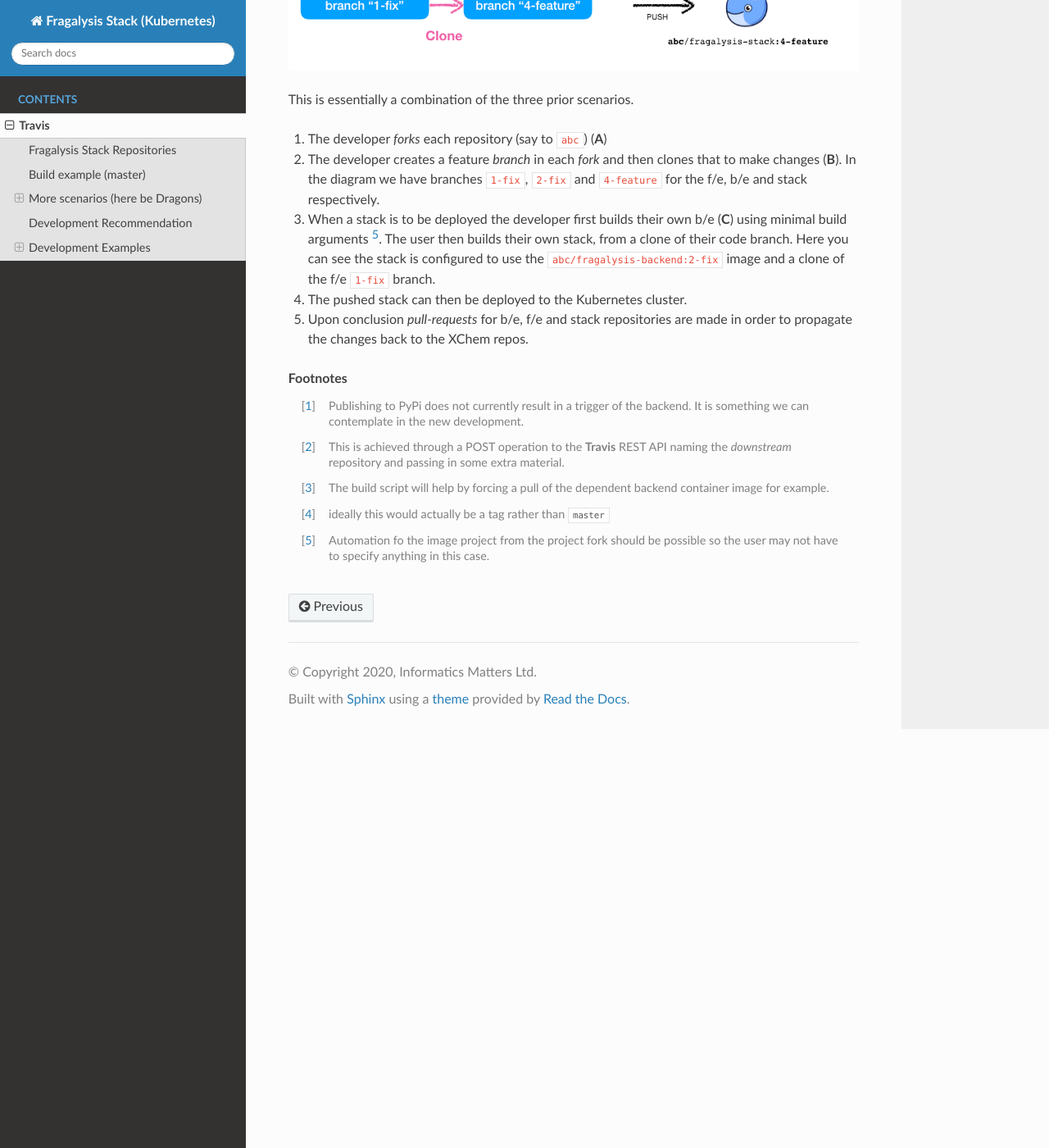
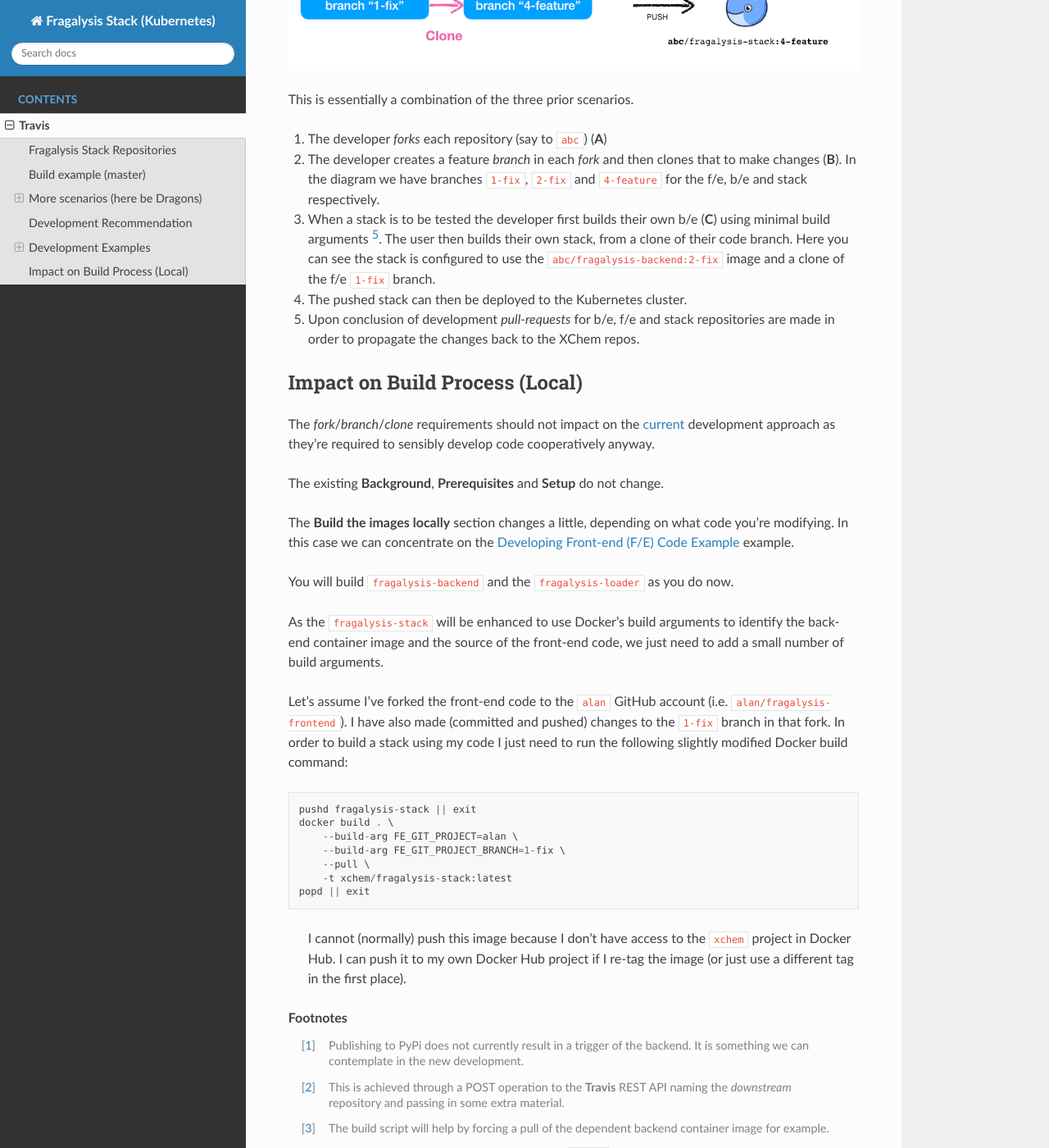
Before and after one commit to InformaticsMatters/dls-fragalysis-stack-kubernetes, a Sphinx documentation site: the page built from docs/source/travis.rst, in a window 1280 px wide and 1400 px high, scrolled down 10594 px. Shown: the whole window at 82% size. Built offline with Sphinx 7.4.7 and the Read the Docs theme 2.0.0, drawn with Linux system fonts in a browser that asks for light colours; formulas are drawn with MathJax 3; some of the changed text lies outside the part shown.

Commit message:
- Updated travis doc with a section on the impact on the build process

```diff
--- a/docs/source/travis.rst
+++ b/docs/source/travis.rst
@@ -324,6 +325,8 @@
     and the ability to use build-time args in the FROM statement,
     i.e. Docker v17.05 or later.
 
+..  _fe-example:
+
 Developing Front-end (F/E) Code Example
 ---------------------------------------
 
@@ -337,11 +340,11 @@
 2.  The developer creates a *branch* and clones it, e.g. ``1-fix``,
     in order to make changes (**B**)
 3.  The developer *clones* ``xchem/fragslysis-stack`` (**C**)
-4.  When a stack image is to be deployed the developer builds the stack
-    (locally). This will be achieved through the use of a build script [#f3]_)
-    where the developer provides a suitable set of *build-args*, as shown
-    (**D**).
-5.  Upon conclusion a *pull-request* on the f/e repository
+4.  When a stack image is to be tested the developer builds the stack
+    (locally) using Docker. This could be achieved through the use of a
+    build script [#f3]_) where the developer provides a suitable set of
+    *build-args*, as shown (**D**).
+5.  Upon conclusion of development a *pull-request* on the f/e repository
     propagates the changes back to the XChem repo.
 
 The produced *stack*, built from a tagged b/e and the code in
@@ -363,6 +366,8 @@
     This is essential in the example above because the user wishes to publish
     ``abc/fragalysis-stack:1-fix``, not ``abc/fragalysis-stack:latest``.
 
+..  _be-example:
+
 Developing Back-end (B/E) Code Example
 --------------------------------------
 
@@ -378,12 +383,14 @@
 2.  The developer creates a *branch* and clones it, e.g. ``1-fix``,
     in order to make changes (**B**)
 3.  The developer *clones* ``xchem/fragslysis-stack`` (**C**)
-4.  When a stack image is to be deployed the developer needs to build their own
+4.  When a stack image is to be tested the developer needs to build their own
     b/e image (**D**) (which they can optionally push to Docker hub) and then
     build the stack (locally), providing suitable *build-args*, as shown
     (**E**).
-5.  Upon conclusion a *pull-request* on the b/e repository
+5.  Upon conclusion of development a *pull-request* on the b/e repository
     propagates the changes back to the XChem repo.
+
+..  _stack-example:
 
 Developing Stack Code Example
 -----------------------------
@@ -397,11 +404,13 @@
     (**A**)
 2.  The developer creates a *branch* and clones it, e.g. ``1-fix``,
     in order to make changes (**B**)
-4.  When a stack image needs to be deployed the developer needs to build their
+4.  When a stack image needs to be tested the developer needs to build their
     own stack image, which is pushed to Docker hub (**C**) providing suitable
     *build-args*, as shown (**D**).
-5.  Upon conclusion a *pull-request* on the stack repository
+5.  Upon conclusion of development  a *pull-request* on the stack repository
     propagates the changes back to the XChem repo.
+
+..  _everything-example:
 
 Developing Everything Example
 -----------------------------
@@ -417,14 +426,56 @@
     clones that to make changes (**B**). In the diagram we have branches
     ``1-fix``, ``2-fix`` and ``4-feature`` for the f/e, b/e and stack
     respectively.
-3.  When a stack is to be deployed the developer first builds their own b/e
+3.  When a stack is to be tested the developer first builds their own b/e
     (**C**) using minimal build arguments [#f5]_. The user then builds their own
     stack, from a clone of their code branch. Here you can see the stack
     is configured to use the ``abc/fragalysis-backend:2-fix`` image
     and a clone of the f/e ``1-fix`` branch.
 4.  The pushed stack can then be deployed to the Kubernetes cluster.
-5.  Upon conclusion *pull-requests* for b/e, f/e and stack repositories
-    are made in order to propagate the changes back to the XChem repos.
+5.  Upon conclusion of development  *pull-requests* for b/e, f/e and stack
+    repositories are made in order to propagate the changes back to the XChem
+    repos.
+
+Impact on Build Process (Local)
+===============================
+
+The *fork*/*branch*/*clone* requirements should not impact on the `current`_
+development approach as they're required to sensibly develop code
+cooperatively anyway.
+
+The existing **Background**, **Prerequisites** and **Setup** do not change.
+
+The **Build the images locally** section changes a little, depending on what
+code you're modifying. In this case we can concentrate on the
+:ref:`fe-example` example.
+
+You will build ``fragalysis-backend`` and the ``fragalysis-loader`` as you
+do now.
+
+As the ``fragalysis-stack`` will be enhanced to use Docker's
+build arguments to identify the back-end container image and the
+source of the front-end code, we just need to add
+a small number of build arguments.
+
+Let's assume I've forked the front-end code to the ``alan`` GitHub account
+(i.e. ``alan/fragalysis-frontend``). I have also made (committed and pushed)
+changes to the ``1-fix`` branch in that fork. In order to build a stack
+using my code I just need to run the following slightly modified Docker
+build command::
+
+    pushd fragalysis-stack || exit
+    docker build . \
+        --build-arg FE_GIT_PROJECT=alan \
+        --build-arg FE_GIT_PROJECT_BRANCH=1-fix \
+        --pull \
+        -t xchem/fragalysis-stack:latest
+    popd || exit
+
+.. epigraph::
+
+    I cannot (normally) push this image because I don't have access to the ``xchem``
+    project in Docker Hub. I can push it to my own Docker Hub project if I
+    re-tag the image (or just use a different tag in the first place).
 
 .. rubric:: Footnotes
 
@@ -442,7 +493,8 @@
 .. [#f5] Automation fo the image project from the project fork should be
          possible so the user may not have to specify anything in this case.
 
+.. _current: https://github.com/pavol-brunclik-m2ms/fragalysis-frontend/tree/develop
 .. _docker hub: https://hub.docker.com/search?q=xchem&type=image
+.. _pypi: https://pypi.org/project/fragalysis/
 .. _travis: https://travis-ci.org/dashboard
-.. _pypi: https://pypi.org/project/fragalysis/
 .. _trigger travis: https://github.com/InformaticsMatters/trigger-travis.git
```
Also changed, not shown: other parts of docs/source/travis.rst (+8 -7 lines), docs/source/images/frag-travis.002.png, docs/source/images/frag-travis.003.png, docs/source/images/frag-travis.004.png, docs/source/images/frag-travis.005.png, 10 other files.
